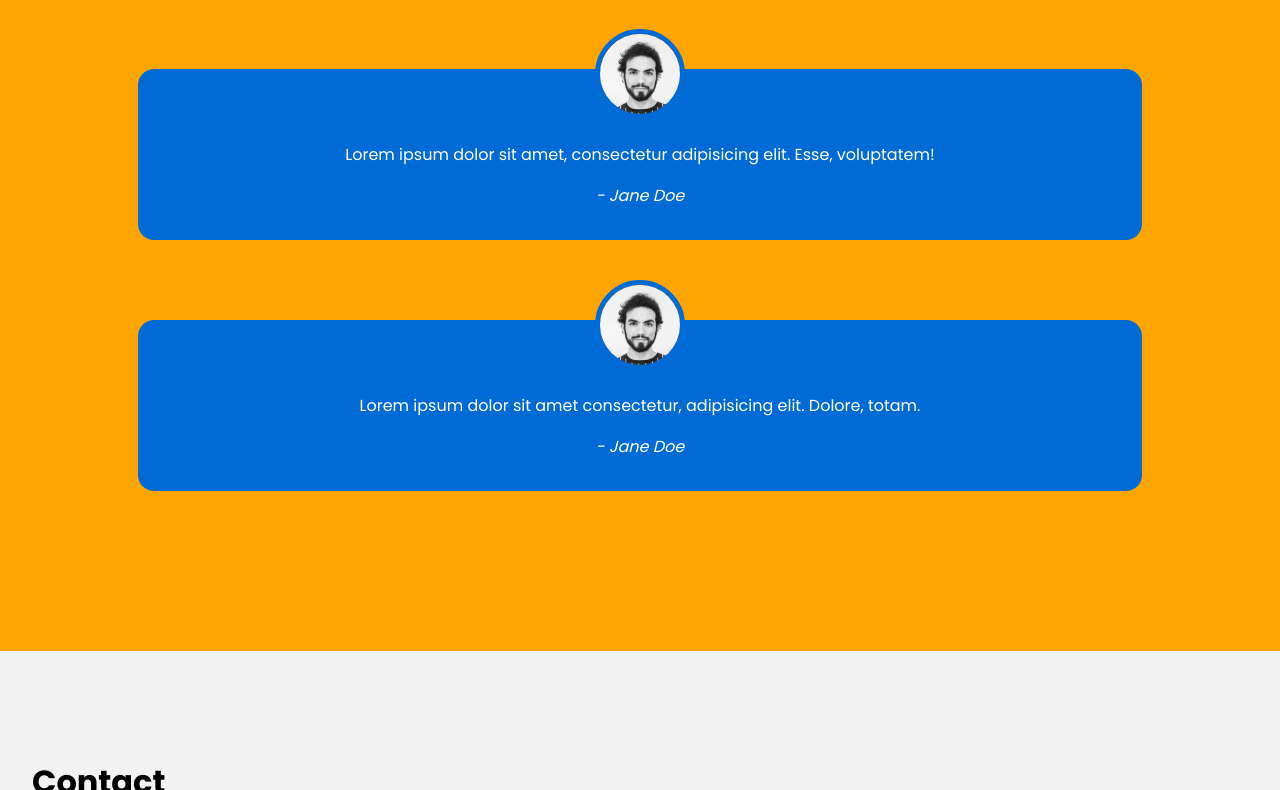
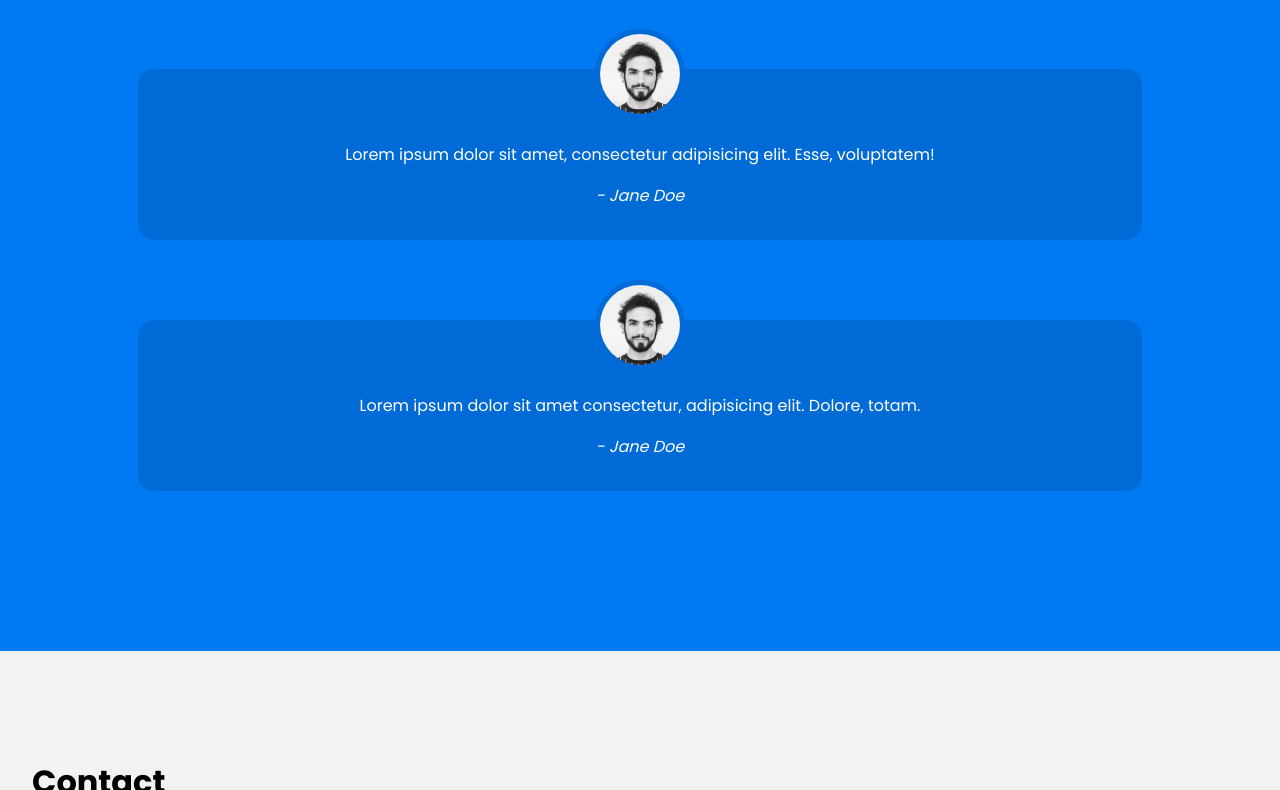
Before and after one commit to brainzvsbeauty2/HTML-CSS-Practice, a plain HTML site: page index.html in a window 1280 px wide. Shown: the part 2010-2800 px from the top of the page. Drawn offline with nearby package versions, Linux system fonts and the light colour scheme; files that its build step writes are made by us from their sources; files whose address does not match are found by name.

Commit message:
changed color back on local repo and going to do a pull request from laptop

```diff
--- a/css/main.scss
+++ b/css/main.scss
@@ -1,7 +1,7 @@
 @import url('https://fonts.googleapis.com/css2?family=Lato:wght@400;700&family=Noto+Sans&family=Poppins:wght@400;700&display=swap');
 
 :root{
-    --primary-color:orange;
+    --primary-color:#007AF3;
 }
 
 body{
```
